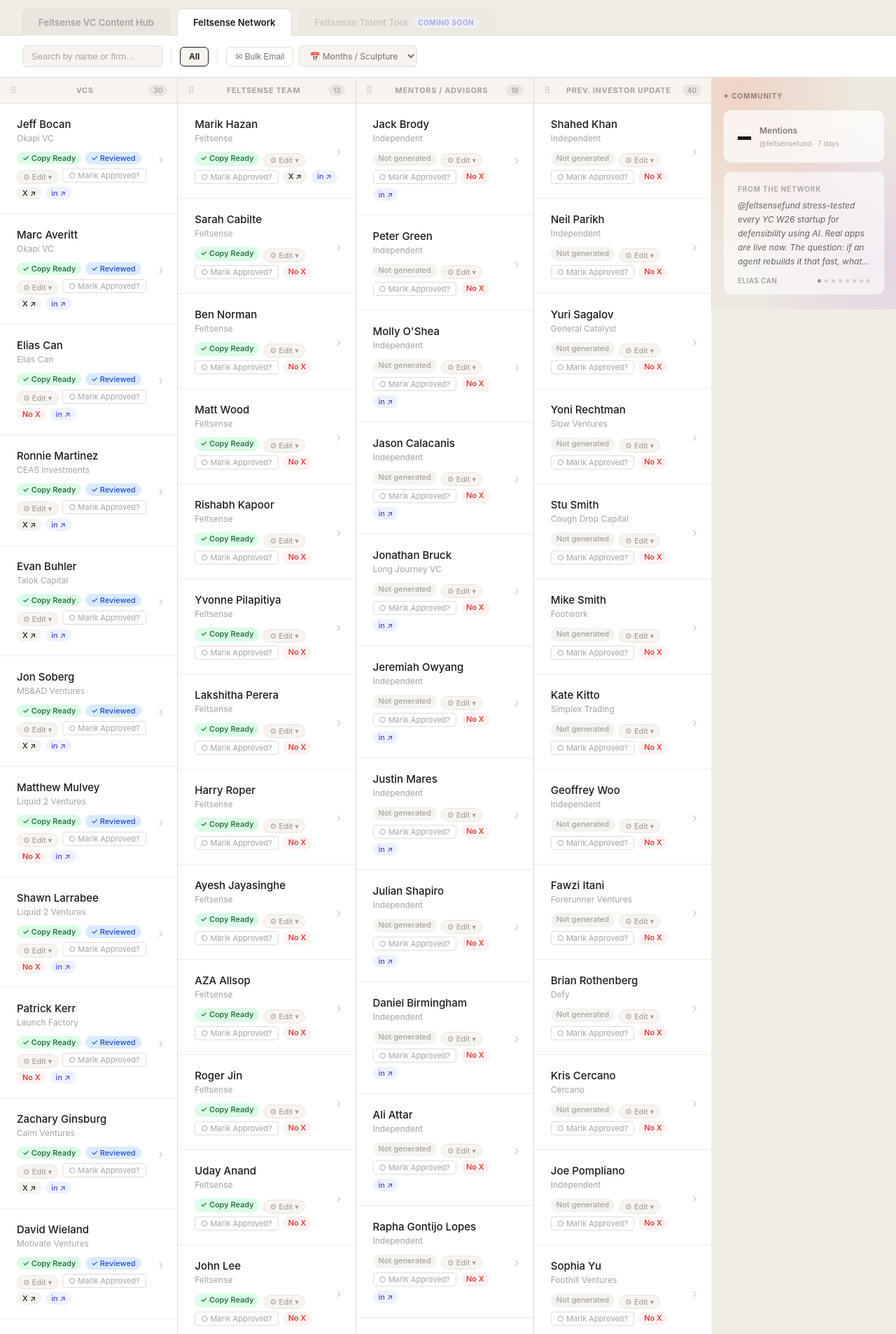
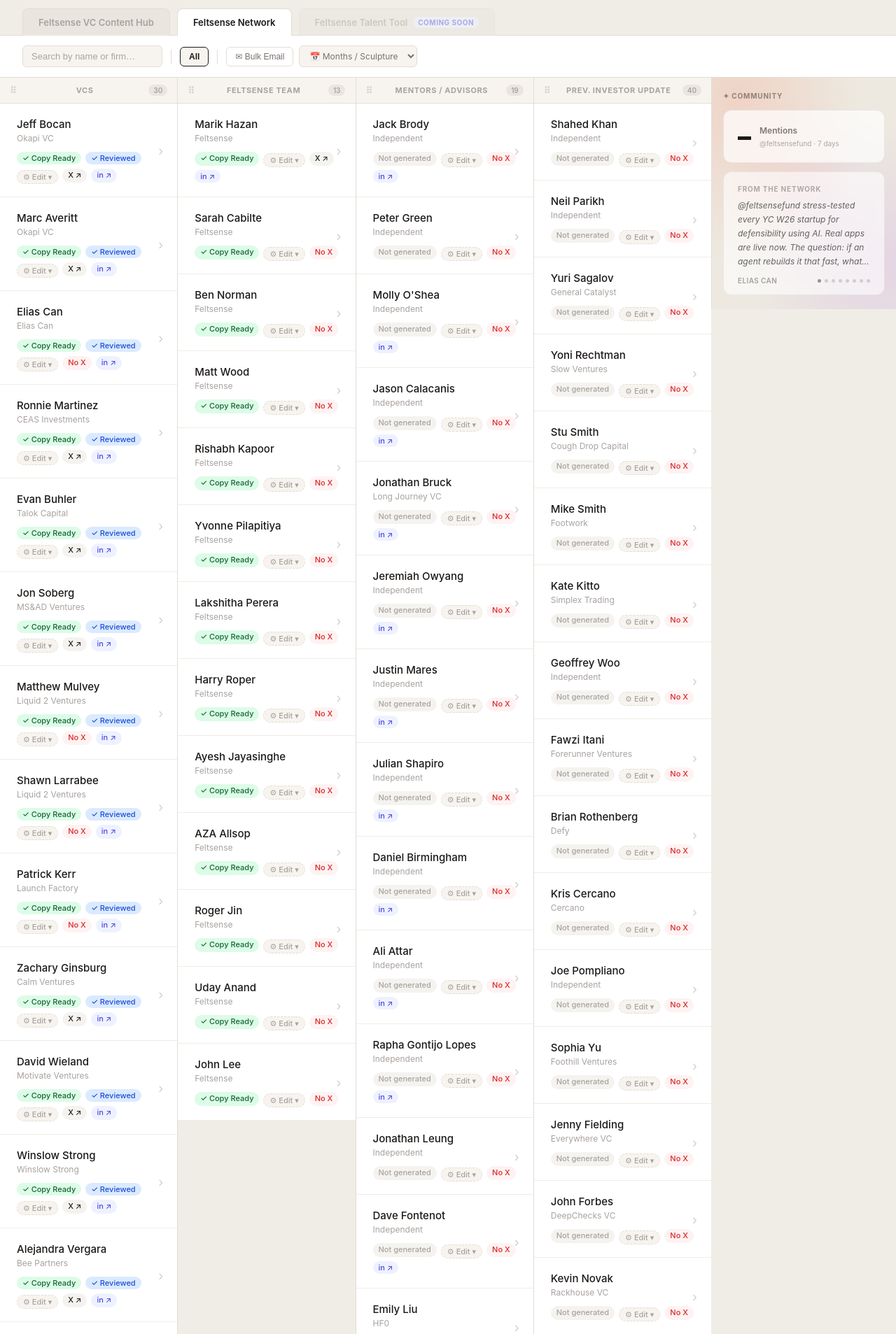
Before and after one commit to in-the-woods-sf/feltsenseproject, a Flask app: page /?tab=network in a window 1280 px wide. Shown: the part 253-2160 px from the top of the page at 70% size. Run offline with Flask 3, Linux system fonts and the light colour scheme.

Commit message:
Remove Marik Approved buttons from Feltsense Network tab
Co-Authored-By: Claude Sonnet 4.6 <noreply@anthropic.com>

```diff
--- a/templates/index.html
+++ b/templates/index.html
@@ -452,10 +452,6 @@
     {% if vc.engagement_month %}
       <span class="badge month">📅 {{ vc.engagement_month }}</span>
     {% endif %}
-    <button class="btn-approve {{ 'is-approved' if vc.approved else '' }}"
-      onclick="event.preventDefault(); event.stopPropagation(); toggleApproved('{{ vc.slug }}', this)">
-      {{ '✓ Marik Approved' if vc.approved else '○ Marik Approved?' }}
-    </button>
     {% if vc.poc %}
       <span class="badge poc">POC: {{ vc.poc }}</span>
     {% endif %}
```
